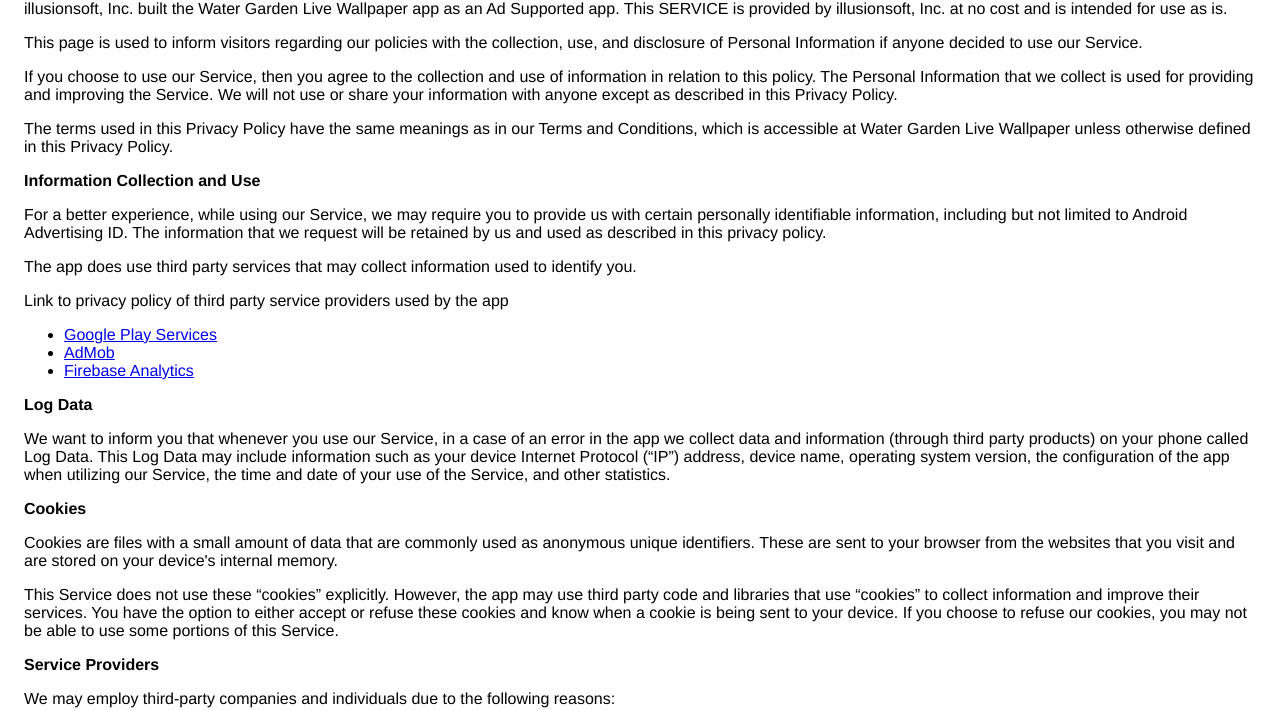
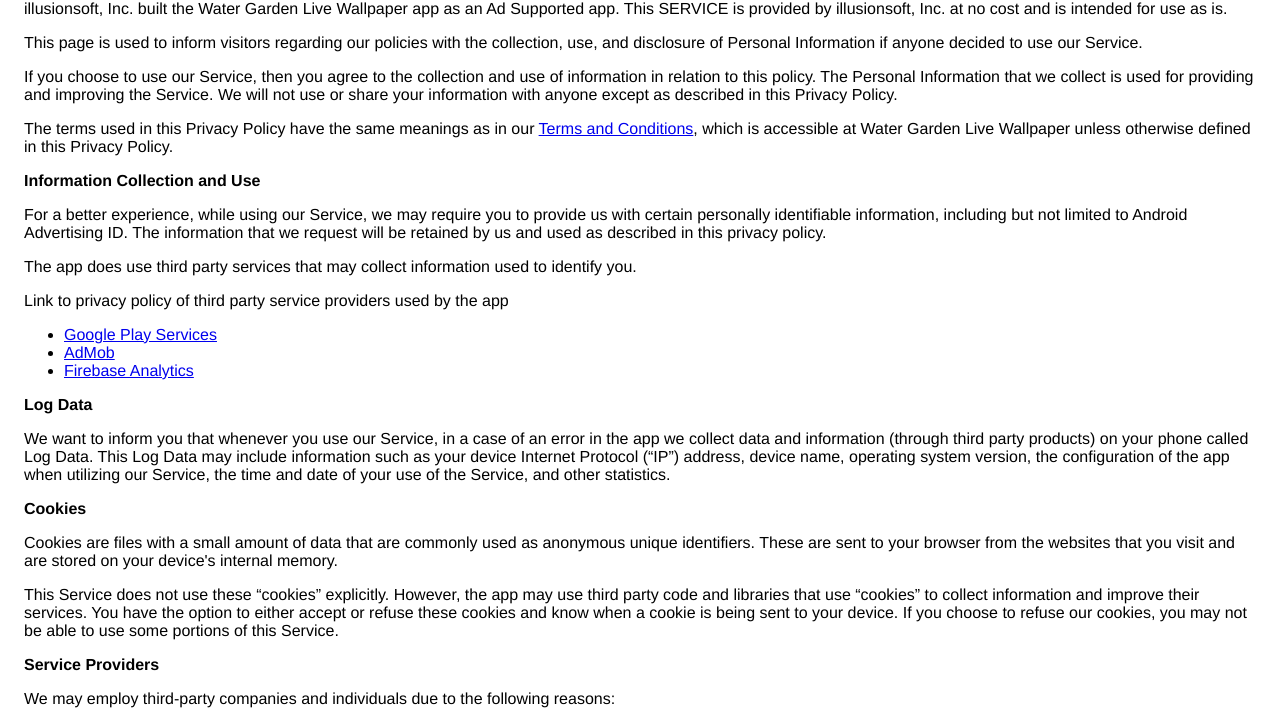
Before and after one commit to illusionsoft/illusionsoft.github.io, a plain HTML site: page watergarden/privacy_policy.html in a window 1280 px wide. Shown: the part 92-802 px from the top of the page. Drawn offline with Linux system fonts and the light colour scheme.

Commit message:
make 'Terms and Conditions' to be a link

```diff
--- a/watergarden/privacy_policy.html
+++ b/watergarden/privacy_policy.html
@@ -15,7 +15,7 @@
                     relation to this policy. The Personal Information that we collect is used for providing and improving
                     the Service. We will not use or share your information with anyone except as described
                     in this Privacy Policy.
-                  </p> <p>The terms used in this Privacy Policy have the same meanings as in our Terms and Conditions, which is
+                  </p> <p>The terms used in this Privacy Policy have the same meanings as in our <a href="terms_and_conditions.html">Terms and Conditions</a>, which is
                     accessible at Water Garden Live Wallpaper unless otherwise defined in this Privacy Policy.
                   </p> <p><strong>Information Collection and Use</strong></p> <p>For a better experience, while using our Service, we may require you to provide us with certain
                     personally identifiable information, including but not limited to Android Advertising ID. The information that we request will be retained by us and used as described in this privacy policy.
```
